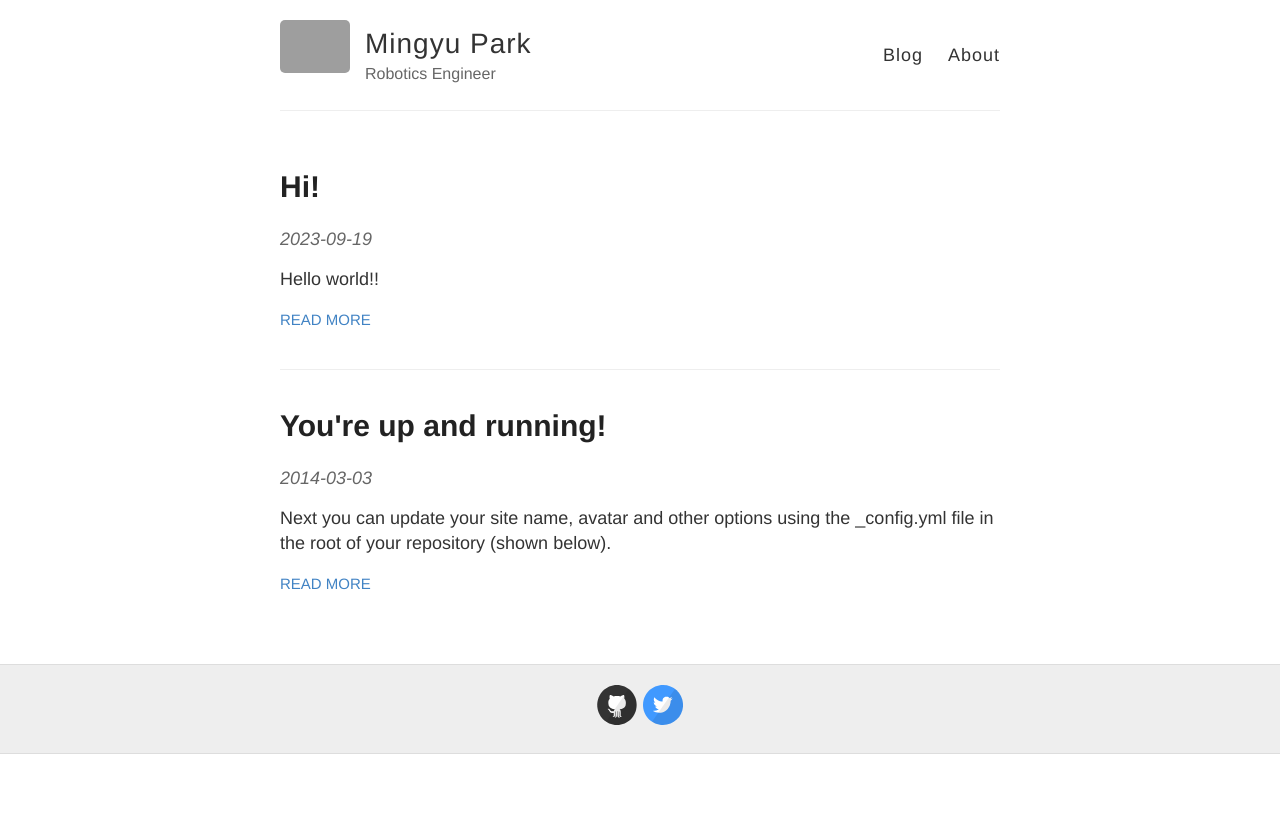
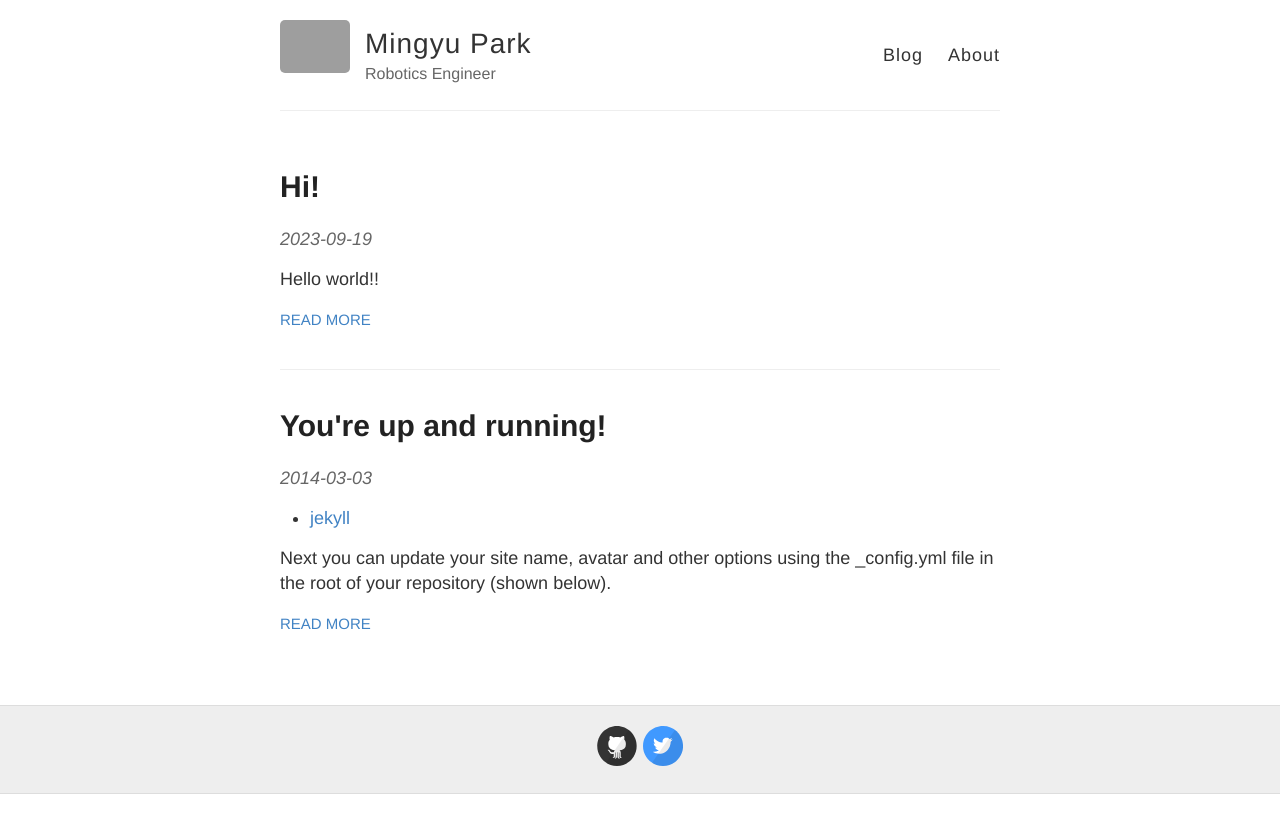
Before and after one commit to sitb157/sitb157.github.io-archive, a Jekyll site: the page built from index.html, in a window 1280 px wide. Shown: the top 833 px of the page. Built offline with Jekyll 4.4.1, drawn with Linux system fonts in a browser that asks for light colours; grey boxes are pictures that could not be loaded.

Commit message:
Update 2014-3-3-Hello-World.md

```diff
--- a/_posts/2014-3-3-Hello-World.md
+++ b/_posts/2014-3-3-Hello-World.md
@@ -1,6 +1,8 @@
 ---
 layout: post
 title: You're up and running!
+tags:
+  - jekyll
 ---
 
 Next you can update your site name, avatar and other options using the _config.yml file in the root of your repository (shown below).
```
